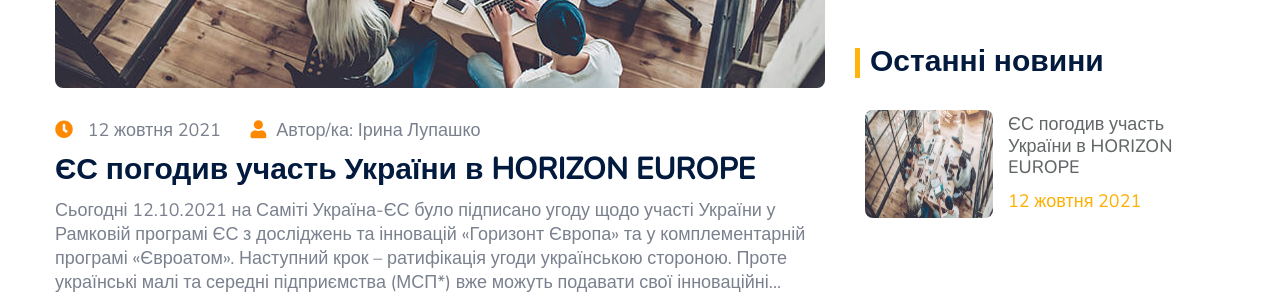
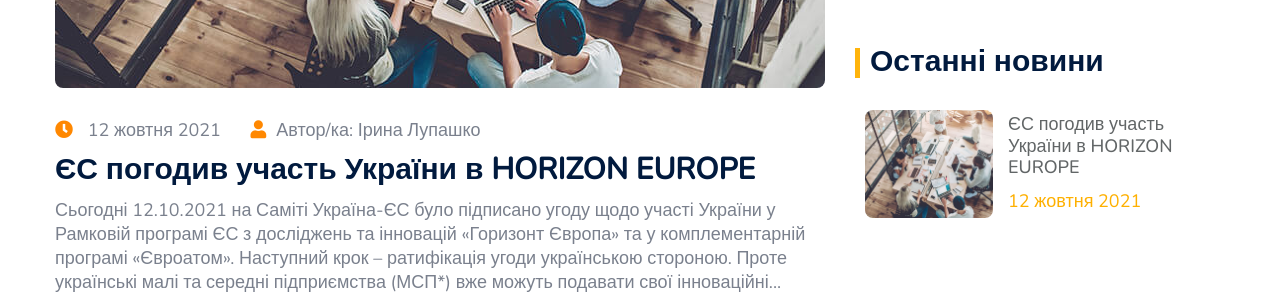
Before and after one commit to SDG-Business-Consulting/jekyll-site, a Jekyll site: the page built from pages/news.html, in a window 1280 px wide. Shown: the part 809-1113 px from the top of the page. Built offline with Jekyll 4.4.1, drawn with Linux system fonts in a browser that asks for light colours; the list of posts is cut into pages by our own code.

Commit message:
Fix news sidebar pictures (aspect ratio)

```diff
--- a/_sass/custom.scss
+++ b/_sass/custom.scss
@@ -83,6 +83,16 @@
 }
 
 .deneb_sidebar {
+  .featured_news {
+    .post_wrap {
+      .post_img {
+        img {
+          object-fit: cover;
+        }
+      }
+    }
+  }
+
   .widget_search {
     .form_group {
       .form_control {
```
